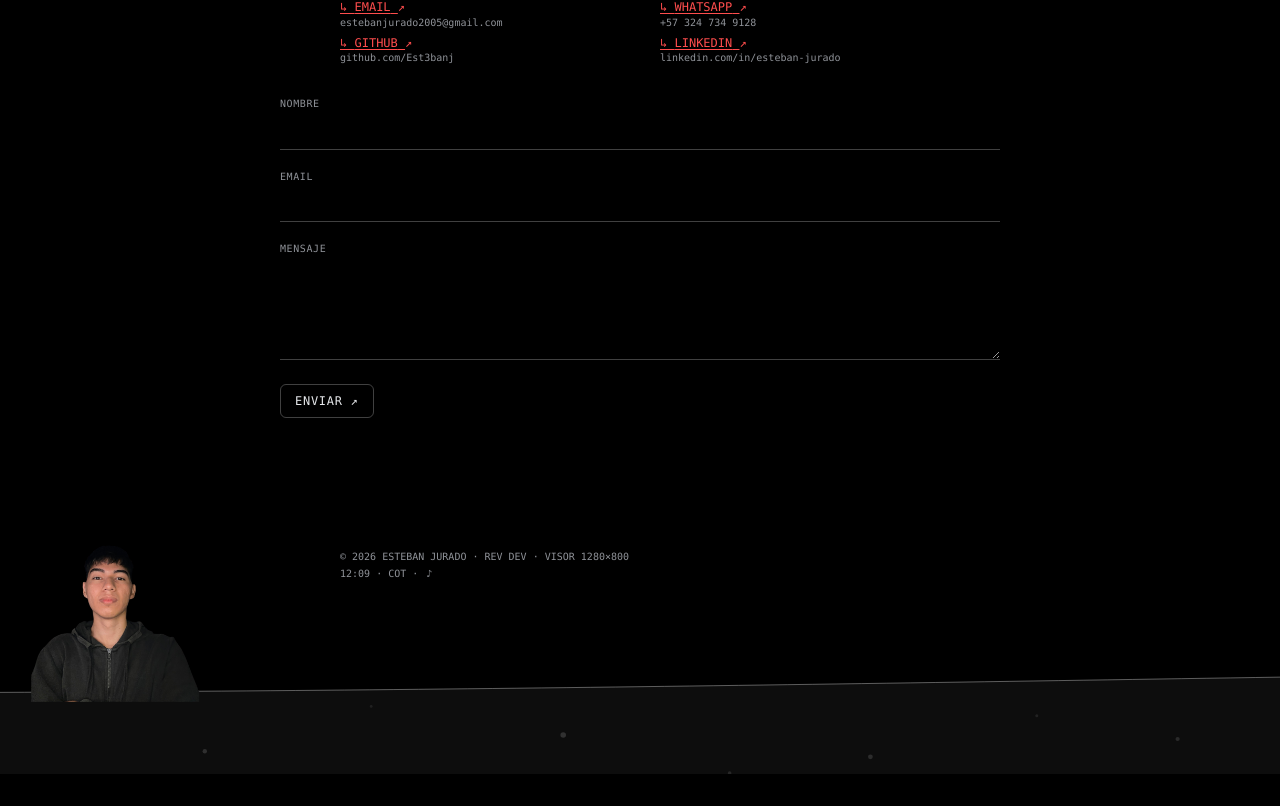
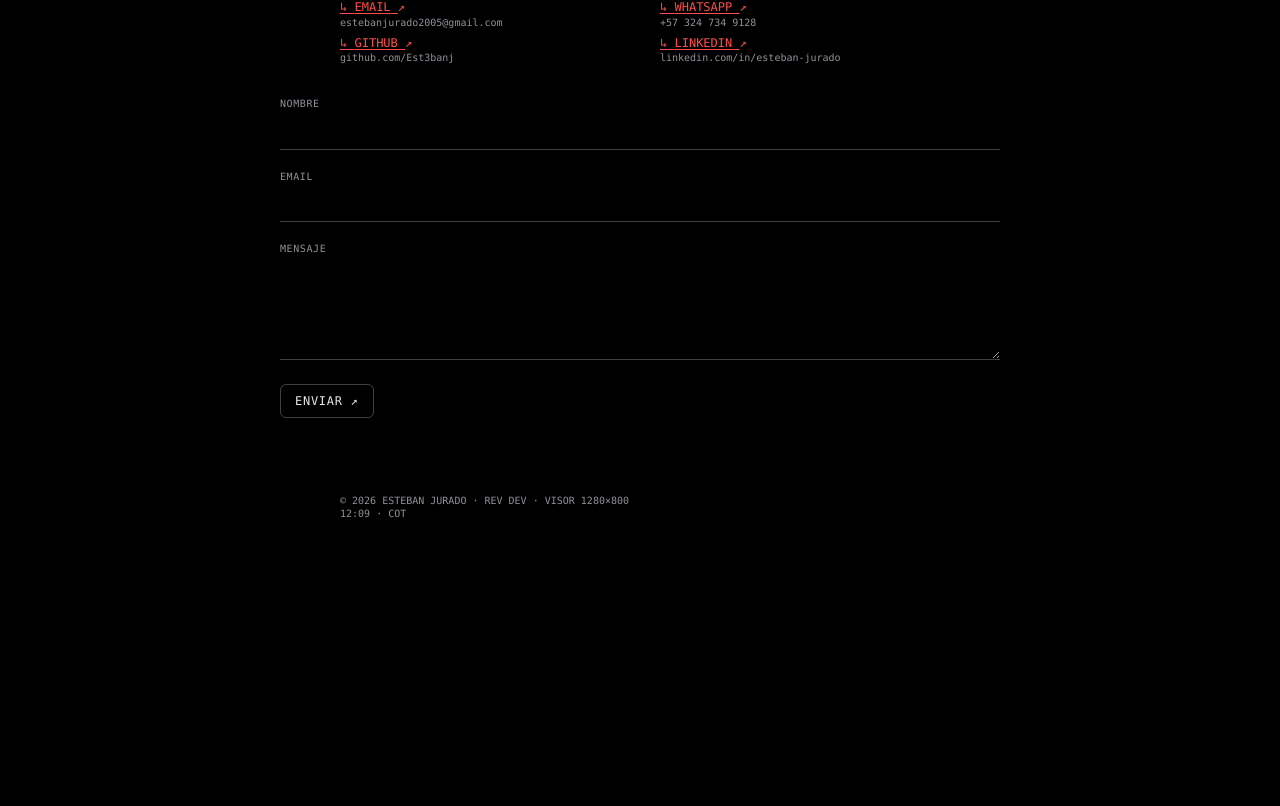
Before and after one commit to Est3banj/portafolio-esteban, a React (Vite) app in the folder portafolio/: page / in a window 1280 px wide. Shown: the part 1825-2631 px from the top of the page. After the commit the page ends 2378 px from the top, so only its background shows below. Built offline with nearby package versions, Linux system fonts and the light colour scheme.

Commit message:
revert: remove liquid wave footer and portrait character

```diff
--- a/portafolio/src/components/layout/Footer.jsx
+++ b/portafolio/src/components/layout/Footer.jsx
@@ -1,47 +1,4 @@
-import { useEffect, useRef, useState } from "react";
-import foto from "../esteban1.png";
-import { isMuted, playBloop, toggleMuted } from "../../lib/sfx";
-
-const MOBILE_BP = 768;
-const DESKTOP_BP = 1024;
-
-const clamp = (v, lo, hi) => (v < lo ? lo : v > hi ? hi : v);
-
-const charWidthFor = (w) =>
-  w >= DESKTOP_BP ? 168 : w >= MOBILE_BP ? 136 : 108;
-
-const WAVE = Object.freeze({
-  ampFactor: 0.015,
-  levelBaseDesktop: 0.22,
-  levelBaseMobile: 0.4,
-  levelMax: 0.92,
-  lerpDesktop: 0.28,
-  lerpMobile: 0.2,
-  stepsDesktop: 52,
-  stepsMobile: 20,
-  kickDecay: 0.965,
-  kickLimit: 60,
-});
-
-const BUBBLES = Object.freeze([
-  { x: 0.16, r: 2.2, speed: 0.045, phase: 0.12, op: 0.14 },
-  { x: 0.29, r: 1.4, speed: 0.06, phase: 0.61, op: 0.1 },
-  { x: 0.44, r: 2.8, speed: 0.035, phase: 0.35, op: 0.15 },
-  { x: 0.57, r: 1.8, speed: 0.055, phase: 0.82, op: 0.11 },
-  { x: 0.68, r: 2.4, speed: 0.04, phase: 0.07, op: 0.13 },
-  { x: 0.81, r: 1.5, speed: 0.065, phase: 0.48, op: 0.09 },
-  { x: 0.92, r: 2.1, speed: 0.05, phase: 0.25, op: 0.12 },
-]);
-
-const waveOffset = (xn, t, amp, mobile) => {
-  if (mobile) return Math.sin(xn * 1.57 + t * 0.9) * amp;
-  return (
-    (Math.sin(t * 2.55) * 0.55 +
-      Math.sin(xn * 1.55 + t * 1.42) * 0.42 +
-      Math.cos(xn * 0.5 + t * 1.05) * 0.28) *
-    amp
-  );
-};
+import { useEffect, useState } from "react";
 
 const readViewport = () => ({
   width: window.innerWidth,
@@ -55,55 +12,9 @@ const timeFormatter = new Intl.DateTimeFormat("es-CO", {
   timeZone: "America/Bogota",
 });
 
-const FooterContent = ({ now, viewport, rev, muted, wet, onToggleMute }) => (
-  <div
-    className={
-      wet
-        ? "page pt-14 pb-8 micro text-ink-3 wet"
-        : "page pt-14 pb-8 micro text-ink-3"
-    }
-  >
-    <p>
-      © 2026 ESTEBAN JURADO · REV {rev.toUpperCase()} · VISOR{" "}
-      {viewport.width}×{viewport.height}
-    </p>
-    <p className="mt-1">
-      {timeFormatter.format(now)} · COT ·{" "}
-      <button
-        type="button"
-        onClick={wet ? undefined : onToggleMute}
-        aria-pressed={!muted}
-        aria-label={muted ? "Activar sonido" : "Desactivar sonido"}
-        tabIndex={wet ? -1 : undefined}
-        className="sfx-toggle"
-      >
-        {muted ? "♪̸" : "♪"}
-      </button>
-    </p>
-  </div>
-);
-
 const Footer = () => {
   const [viewport, setViewport] = useState(readViewport);
   const [now, setNow] = useState(() => new Date());
-  const [muted, setMutedState] = useState(isMuted);
-
-  const footerRef = useRef(null);
-  const svgRef = useRef(null);
-  const fillRef = useRef(null);
-  const sheenRef = useRef(null);
-  const clipRef = useRef(null);
-  const charRef = useRef(null);
-  const bubbleRefs = useRef([]);
-  const bobRef = useRef(0);
-  const reducedRef = useRef(false);
-
-  const onToggleMute = () => setMutedState(toggleMuted());
-
-  const onCharacterClick = () => {
-    playBloop();
-    bobRef.current = -10;
-  };
 
   useEffect(() => {
     const onResize = () => setViewport(readViewport());
@@ -116,238 +27,15 @@ const Footer = () => {
     return () => clearInterval(id);
   }, []);
 
-  useEffect(() => {
-    const footer = footerRef.current;
-    const svg = svgRef.current;
-    if (!footer || !svg) return undefined;
-
-    const size = { w: 0, h: 0 };
-    const mq = window.matchMedia("(prefers-reduced-motion: reduce)");
-    reducedRef.current = mq.matches;
-
-    const applySize = () => {
-      const rect = footer.getBoundingClientRect();
-      size.w = Math.round(rect.width);
-      size.h = Math.round(rect.height);
-      svg.setAttribute("viewBox", `0 0 ${size.w} ${size.h}`);
-      if (charRef.current) {
-        charRef.current.style.width = `${charWidthFor(size.w)}px`;
-      }
-    };
-    applySize();
-
-    const paint = (t, lvl, k) => {
-      const { w, h } = size;
-      if (!w || !h) return;
-      const mobile = window.innerWidth < MOBILE_BP;
-      const reduced = reducedRef.current;
-      const steps = mobile ? WAVE.stepsMobile : WAVE.stepsDesktop;
-      const base = mobile ? WAVE.levelBaseMobile : WAVE.levelBaseDesktop;
-      const levelNow = base + (WAVE.levelMax - base) * lvl;
-      const surfaceY = (1 - levelNow) * h;
-      const amp = WAVE.ampFactor * h + k;
-
-      let surface = "";
-      for (let i = 0; i <= steps; i++) {
-        const xn = i / steps;
-        const x = (xn * w).toFixed(2);
-        const y = (surfaceY + waveOffset(xn, t, amp, mobile)).toFixed(2);
-        surface += `${i === 0 ? "M" : "L"}${x},${y}`;
-      }
-      const fill = `${surface}L${w},${h}L0,${h}Z`;
-
-      fillRef.current?.setAttribute("d", fill);
-      sheenRef.current?.setAttribute("d", surface);
-      clipRef.current?.setAttribute("d", fill);
-
-      const showBubbles = !mobile && !reduced;
-      for (let i = 0; i < BUBBLES.length; i++) {
-        const el = bubbleRefs.current[i];
-        if (!el) continue;
-        if (!showBubbles) {
-          el.setAttribute("opacity", "0");
-          continue;
-        }
-        const b = BUBBLES[i];
-        const progress = (t * b.speed + b.phase) % 1;
-        const cy = h - progress * (h - surfaceY - 8);
-        const fade = clamp((cy - surfaceY) / 28, 0, 1);
-        el.setAttribute("cx", (b.x * w).toFixed(1));
-        el.setAttribute("cy", cy.toFixed(1));
-        el.setAttribute("opacity", (b.op * fade).toFixed(3));
-      }
-
-      if (charRef.current) {
-        const cw = charWidthFor(w);
-        const xf = mobile ? 0.9 : 0.09;
-        const yWave = surfaceY + waveOffset(xf, t, amp, mobile);
-        const bob = bobRef.current;
-        bobRef.current = bob * 0.82;
-        const x = xf * w - cw / 2;
-        const y = yWave - cw + cw * 0.06 + bob;
-        charRef.current.style.transform = `translate3d(${x.toFixed(1)}px, ${y.toFixed(1)}px, 0)`;
-      }
-    };
-
-    let raf = 0;
-    let frame = 0;
-    let level = 0;
-    let kick = 0;
-    let footRect = footer.getBoundingClientRect();
-    let visible = true;
-    let lastScrollY = window.scrollY;
-
-    const onScroll = () => {
-      const y = window.scrollY;
-      kick = clamp(kick + (y - lastScrollY) * 0.15, -WAVE.kickLimit, WAVE.kickLimit);
-      lastScrollY = y;
-    };
-    window.addEventListener("scroll", onScroll, { passive: true });
-
-    const loop = (nowMs) => {
-      raf = requestAnimationFrame(loop);
-      frame += 1;
-      const mobile = window.innerWidth < MOBILE_BP;
-
-      if (frame <= 2 || frame % (mobile ? 8 : 5) === 0) {
-        footRect = footer.getBoundingClientRect();
-        visible = footRect.bottom > 0 && footRect.top < window.innerHeight;
-      }
-      if (!visible) return;
-
-      kick *= WAVE.kickDecay;
-      const ih = window.innerHeight;
-      const target = clamp(
-        (ih - footRect.top) / (ih * 0.75 + footRect.height * 0.55),
-        0,
-        1,
-      );
-      level += (target - level) * (mobile ? WAVE.lerpMobile : WAVE.lerpDesktop);
-
-      if (mobile && frame % 2 !== 0) return;
-      paint(nowMs / (mobile ? 2000 : 1000), level, kick);
-    };
-
-    const start = () => {
-      if (!raf) raf = requestAnimationFrame(loop);
-    };
-    const stop = () => {
-      if (raf) cancelAnimationFrame(raf);
-      raf = 0;
-    };
-
-    paint(0, 0, 0);
-    if (!mq.matches) start();
-
-    const onMotionChange = (e) => {
-      reducedRef.current = e.matches;
-      if (e.matches) {
-        stop();
-        paint(0, 0, 0);
-      } else {
-        start();
-      }
-    };
-    mq.addEventListener("change", onMotionChange);
-
-    const ro = new ResizeObserver(() => {
-      applySize();
-      if (reducedRef.current) paint(0, 0, 0);
-    });
-    ro.observe(footer);
-
-    return () => {
-      stop();
-      window.removeEventListener("scroll", onScroll);
-      mq.removeEventListener("change", onMotionChange);
-      ro.disconnect();
-    };
-  }, []);
-
   const rev = typeof __GIT_REV__ !== "undefined" ? __GIT_REV__ : "dev";
 
   return (
-    <footer
-      ref={footerRef}
-      className="footer-wave relative mt-14 mb-8 overflow-hidden"
-    >
-      <div className="relative z-0">
-        <FooterContent
-          now={now}
-          viewport={viewport}
-          rev={rev}
-          muted={muted}
-          wet={false}
-          onToggleMute={onToggleMute}
-        />
-      </div>
-
-      <div
-        aria-hidden="true"
-        className="pointer-events-none absolute inset-0 z-10"
-      >
-        <svg ref={svgRef} className="block h-full w-full" preserveAspectRatio="none">
-          <defs>
-            <clipPath id="water-clip">
-              <path ref={clipRef} d="" />
-            </clipPath>
-          </defs>
-          <path ref={fillRef} d="" fill="rgb(255 255 255 / 0.05)" />
-          <path
-            ref={sheenRef}
-            d=""
-            fill="none"
-            stroke="rgb(255 255 255 / 0.35)"
-            strokeWidth="1"
-          />
-          {BUBBLES.map((b, i) => (
-            <ellipse
-              key={b.x}
-              ref={(el) => {
-                bubbleRefs.current[i] = el;
-              }}
-              rx={b.r}
-              ry={b.r}
-              fill="#fff"
-              opacity="0"
-            />
-          ))}
-        </svg>
-      </div>
-
-      <div
-        aria-hidden="true"
-        className="pointer-events-none absolute inset-0 z-20"
-        style={{ clipPath: "url(#water-clip)" }}
-      >
-        <FooterContent
-          now={now}
-          viewport={viewport}
-          rev={rev}
-          muted={muted}
-          wet
-          onToggleMute={onToggleMute}
-        />
-      </div>
-
-      <div className="pointer-events-none absolute inset-0 z-30">
-        <button
-          ref={charRef}
-          type="button"
-          onClick={onCharacterClick}
-          aria-label="Saludar a Esteban — reproduce un sonido"
-          className="char-btn absolute top-0 left-0 pointer-events-auto"
-        >
-          <img
-            src={foto}
-            alt=""
-            width="168"
-            height="168"
-            draggable={false}
-            className="block h-auto w-full select-none"
-          />
-        </button>
-      </div>
+    <footer className="page mt-14 mb-8 micro text-ink-3">
+      <p>
+        © 2026 ESTEBAN JURADO · REV {rev.toUpperCase()} · VISOR{" "}
+        {viewport.width}×{viewport.height}
+      </p>
+      <p>{timeFormatter.format(now)} · COT</p>
     </footer>
   );
 };
--- a/portafolio/src/index.css
+++ b/portafolio/src/index.css
@@ -205,58 +205,6 @@
     margin-inline: auto;
   }
 
-  .footer-wave {
-    min-height: 240px;
-  }
-
-  @media (width >= 768px) {
-    .footer-wave {
-      min-height: 280px;
-    }
-  }
-
-  .char-btn {
-    width: 108px;
-    max-width: 38vw;
-    padding: 0;
-    border: 0;
-    background: none;
-    will-change: transform;
-  }
-
-  @media (width >= 768px) {
-    .char-btn {
-      width: 136px;
-    }
-  }
-
-  @media (width >= 1024px) {
-    .char-btn {
-      width: 168px;
-    }
-  }
-
-  .sfx-toggle {
-    padding: 0 2px;
-    border: 0;
-    background: none;
-    color: inherit;
-    cursor: pointer;
-  }
-
-  @media (hover: hover) and (pointer: fine) {
-    .sfx-toggle:hover {
-      color: var(--color-ink);
-    }
-  }
-
-  /* TASTE EXCEPTION (owner-approved): the ONE shadow of the site.
-     Submerged "wet" footer copy gets a faint glow so text underwater
-     reads differently from the dry layer. No other shadow allowed. */
-  .wet {
-    text-shadow: 0 1px 2px rgb(255 255 255 / 0.25);
-  }
-
   .field {
     width: 100%;
     padding: 8px 0;
```
